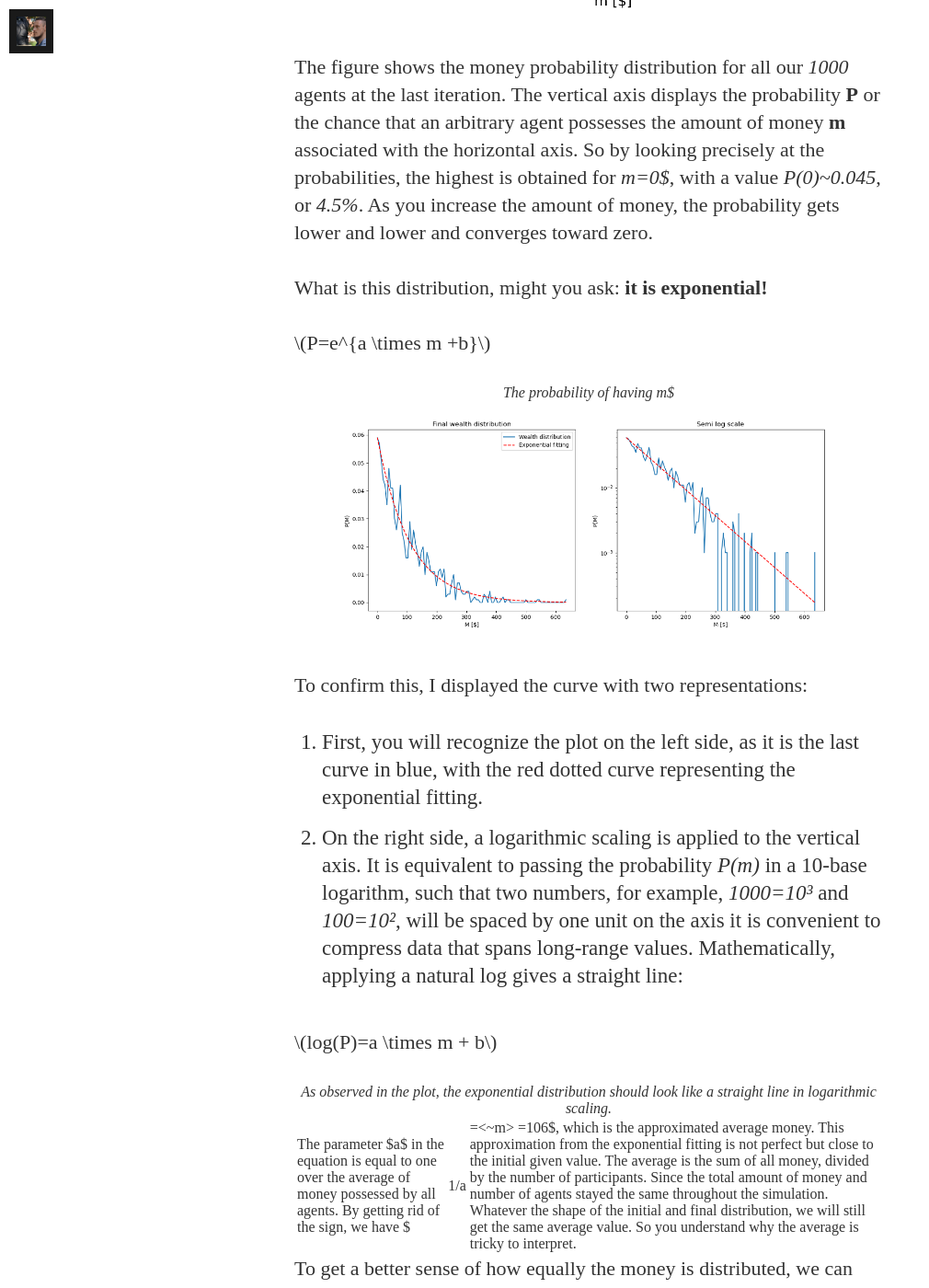
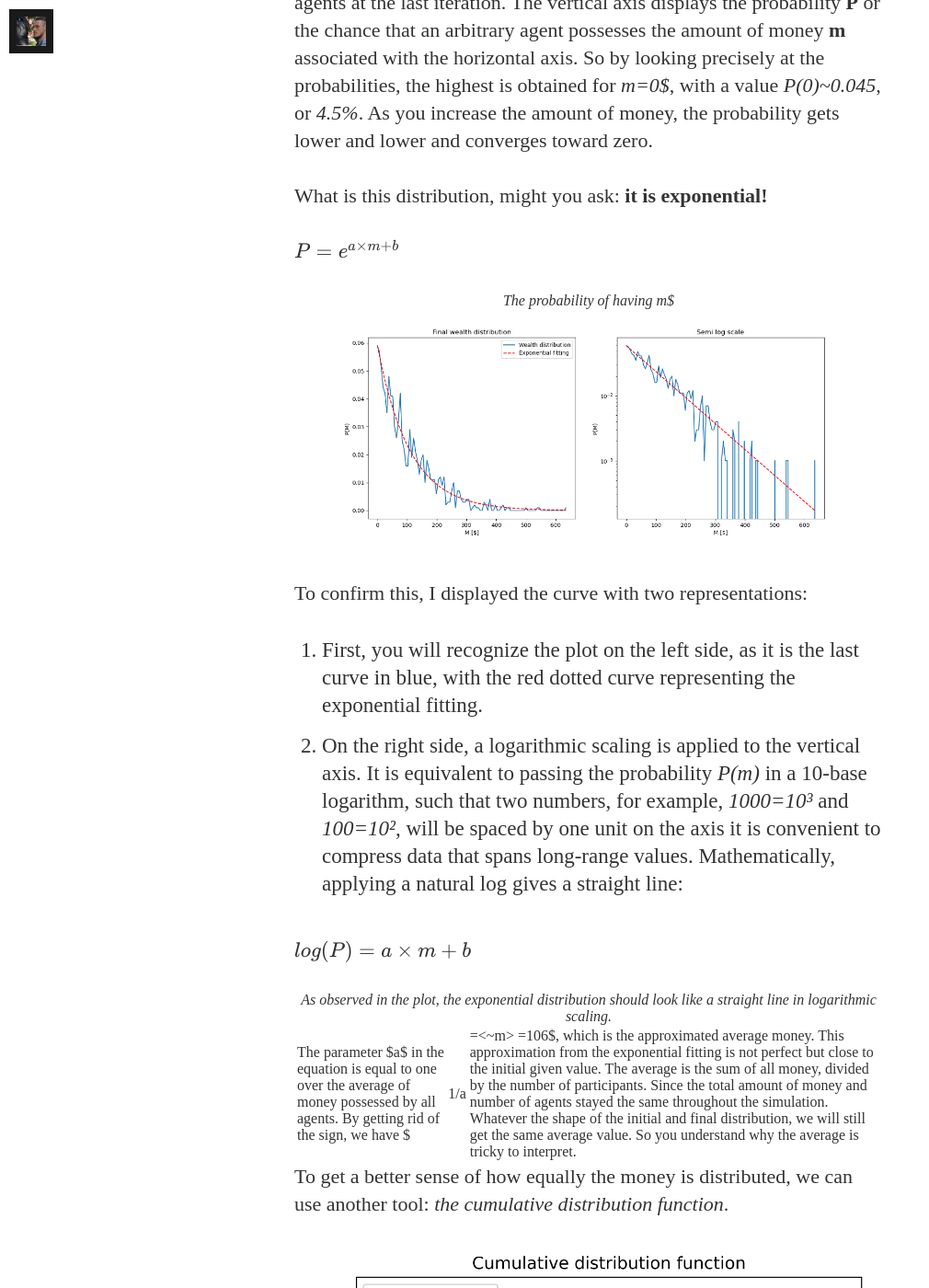
Before and after one commit to ManuNeuro/EmmanuelCalvet, a Jekyll site: the page built from _posts/2021-11-17-wealth-distribution-p1.md, in a window 1280 px wide and 1400 px high, scrolled down 4420 px. Shown: the whole window at 92% size, without its empty margins (0-1010 px from the left). Built offline with Jekyll 4.4.1, drawn with Linux system fonts in a browser that asks for light colours; nearby versions of some CDN libraries; some web fonts are replaced; formulas are drawn with MathJax 3; comment, search, counter and statistics services are not loaded; some of the changed lines change nothing that is shown.

Commit message:
Update head.html

```diff
--- a/_includes/head.html
+++ b/_includes/head.html
@@ -24,4 +24,12 @@
   <link rel="stylesheet" type="text/css" media="print" href="{{ "/css/print.css"  | prepend: site.baseurl  }}" />
 </head>
 
-{%- include mathjax.html -%}
+<script type="text/javascript" async
+  src="https://cdnjs.cloudflare.com/ajax/libs/mathjax/2.7.5/MathJax.js?config=TeX-AMS-MML_HTMLorMML">
+  MathJax.Hub.Config({
+    tex2jax: {
+      inlineMath: [['$','$'], ['\\(','\\)']],
+      processEscapes: true
+    }
+  });
+</script>
```
